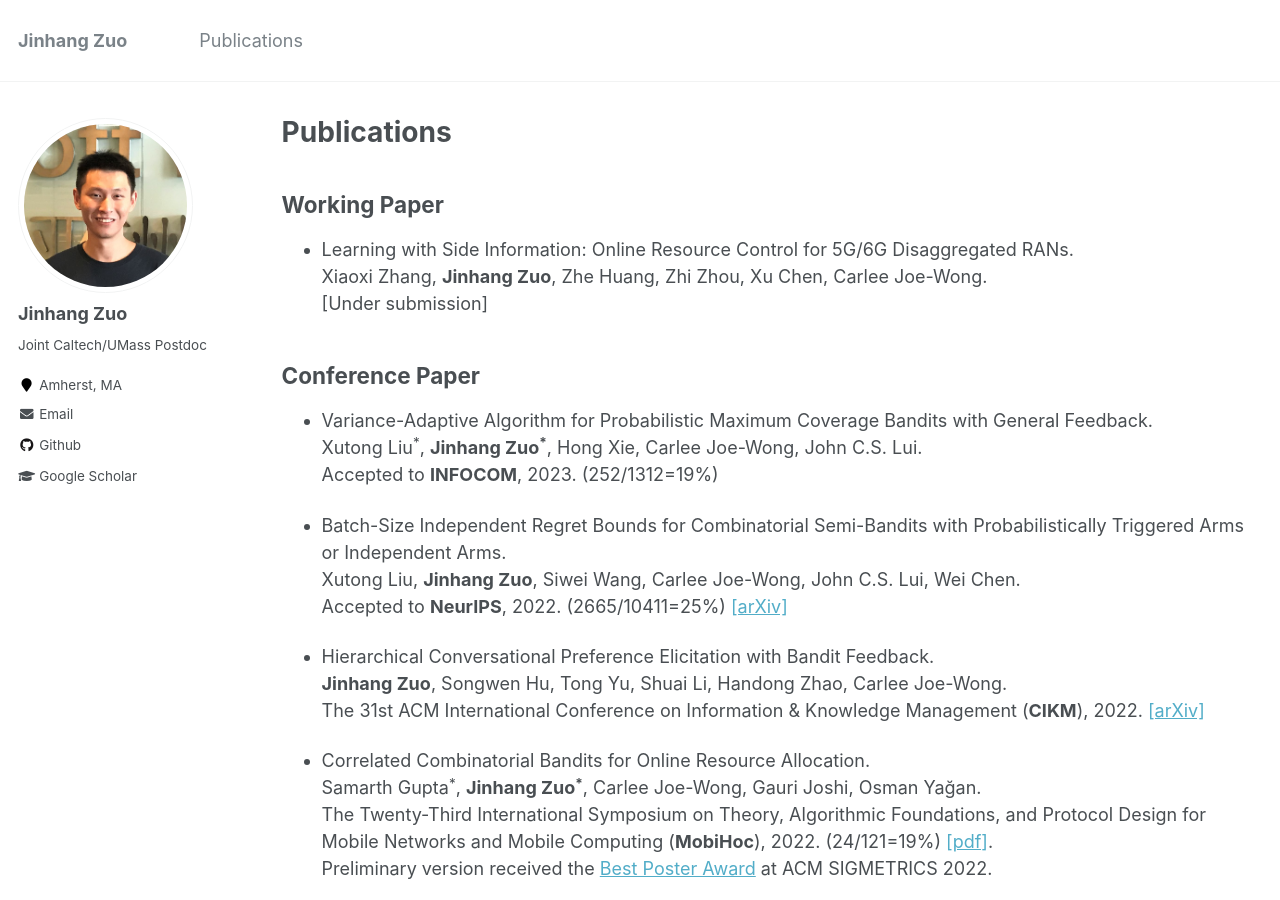
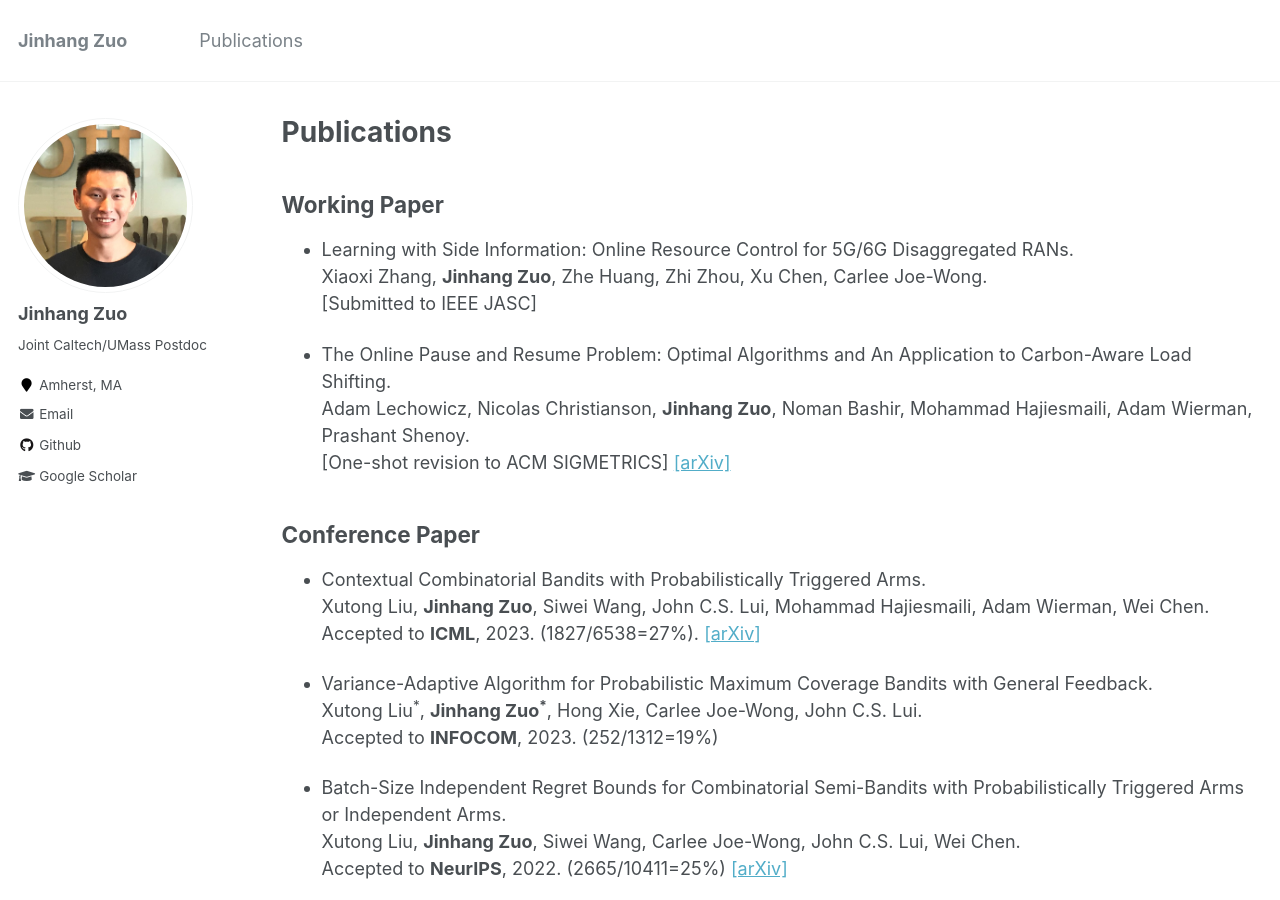
Before and after one commit to jhzuo/jhzuo.github.io, a Jekyll site: the page built from _pages/publications.md, in a window 1280 px wide and 900 px high. Built offline with Jekyll 4.4.1, drawn with Linux system fonts in a browser that asks for light colours.

Commit message:
paper update

```diff
--- a/_pages/publications.md
+++ b/_pages/publications.md
@@ -9,14 +9,21 @@
 ------
 - Learning with Side Information: Online Resource Control for 5G/6G Disaggregated RANs.<br>
 Xiaoxi Zhang, **Jinhang Zuo**, Zhe Huang, Zhi Zhou, Xu Chen, Carlee Joe-Wong.<br>
-[Under submission]
+[Submitted to IEEE JASC]
+
+- The Online Pause and Resume Problem: Optimal Algorithms and An Application to Carbon-Aware Load Shifting.<br>
+Adam Lechowicz, Nicolas Christianson, **Jinhang Zuo**, Noman Bashir, Mohammad Hajiesmaili, Adam Wierman, Prashant Shenoy.<br>
+[One-shot revision to ACM SIGMETRICS] [[arXiv]](https://arxiv.org/abs/2303.17551)
 
 Conference Paper
 ------
+- Contextual Combinatorial Bandits with Probabilistically Triggered Arms.<br>
+Xutong Liu, **Jinhang Zuo**, Siwei Wang, John C.S. Lui, Mohammad Hajiesmaili, Adam Wierman, Wei Chen.<br>
+Accepted to **ICML**, 2023. (1827/6538=27%). [[arXiv]](https://arxiv.org/abs/2303.17110)
+
 - Variance-Adaptive Algorithm for Probabilistic Maximum Coverage Bandits with General Feedback.<br>
 Xutong Liu<sup>\*</sup>, **Jinhang Zuo<sup>\*</sup>**, Hong Xie, Carlee Joe-Wong, John C.S. Lui.<br>
 Accepted to **INFOCOM**, 2023. (252/1312=19%)
-
 
 - Batch-Size Independent Regret Bounds for Combinatorial Semi-Bandits with Probabilistically Triggered Arms or Independent Arms.<br>
 Xutong Liu, **Jinhang Zuo**, Siwei Wang, Carlee Joe-Wong, John C.S. Lui, Wei Chen.<br>
```
Also changed, not shown: _pages/about.md (+2 -1 lines).
